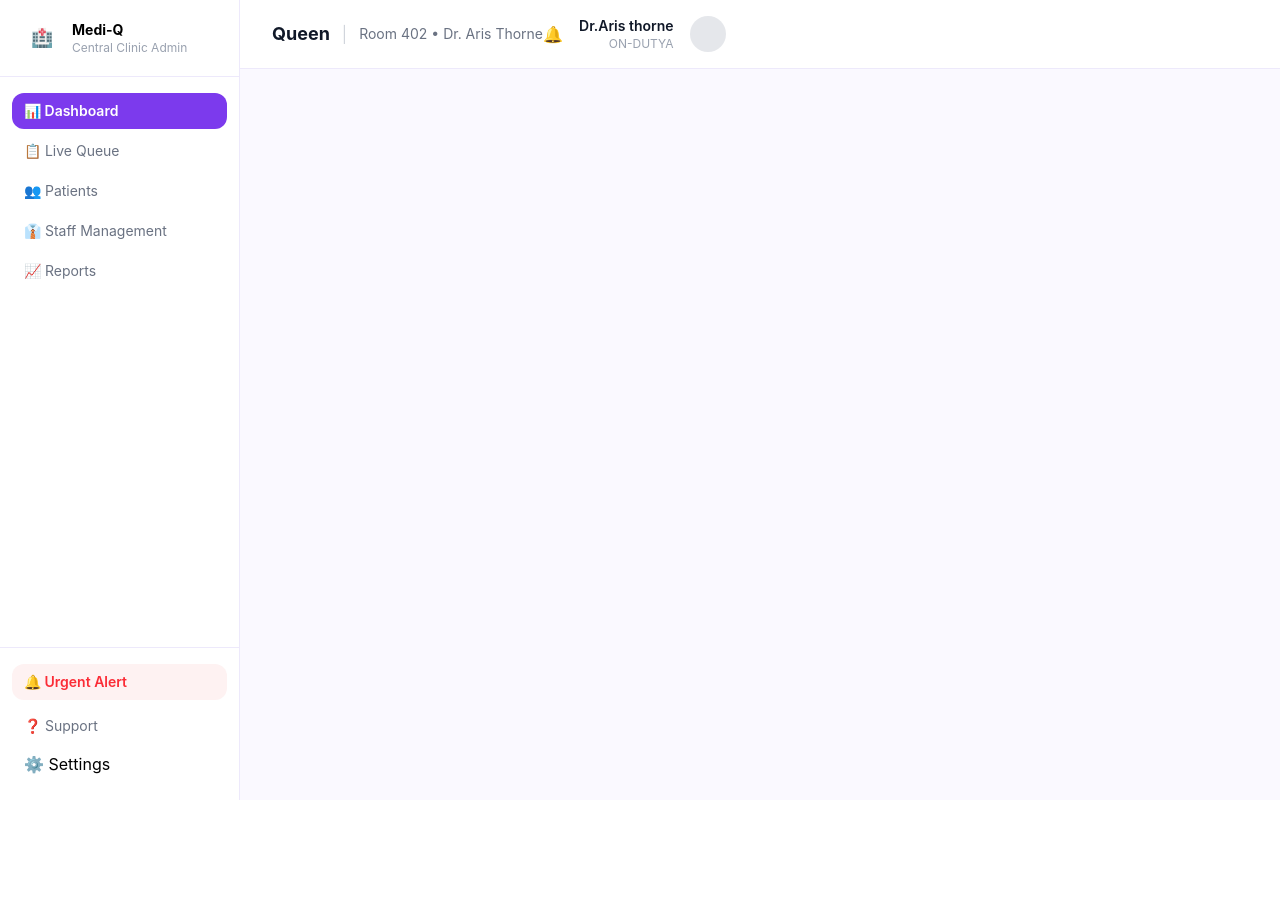
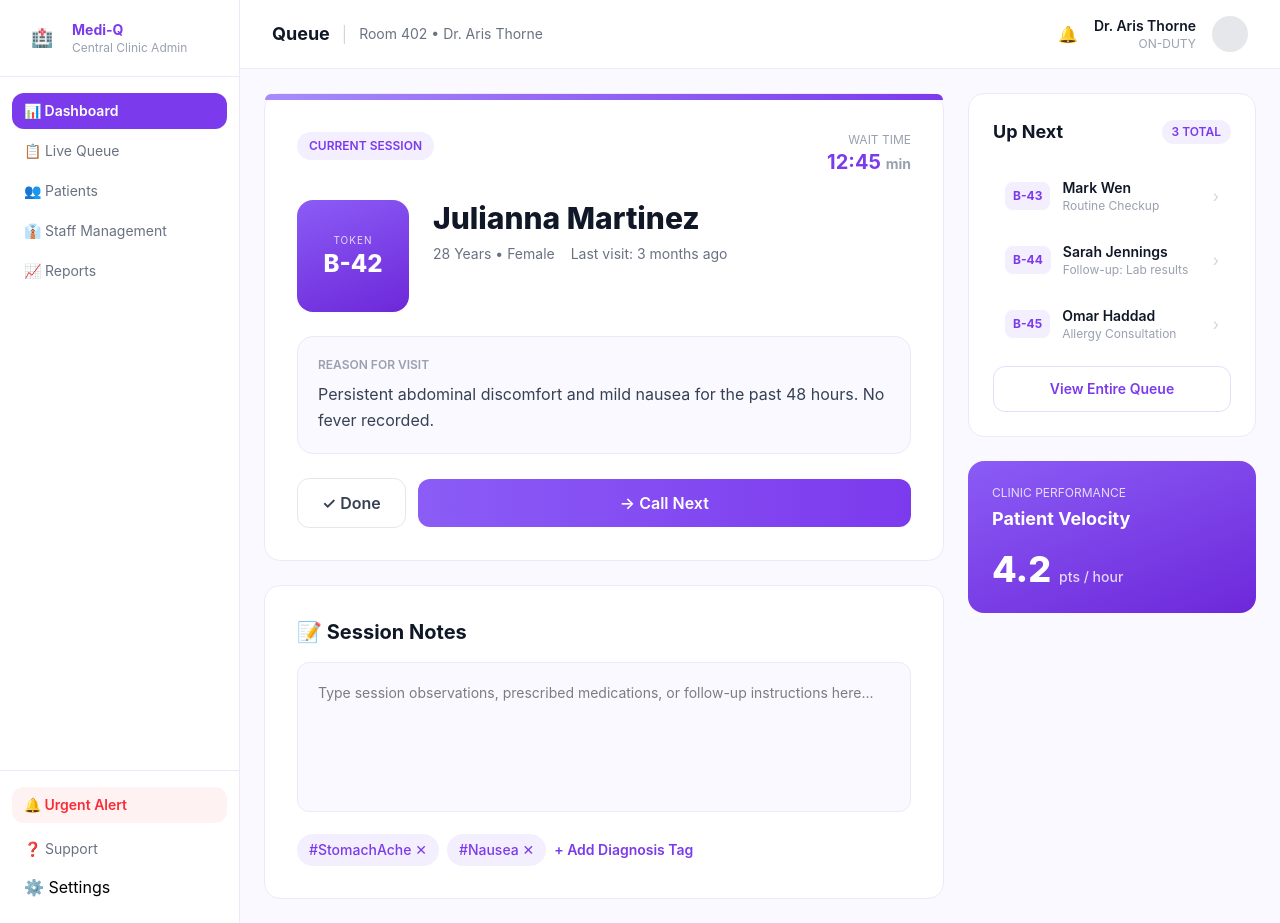
Before and after one commit to tanujkinkar9/Medi-Q, a React (Vite) app in the folder client/: page /doctor in a window 1280 px wide. Before the commit the page ends 800 px from the top, so only its background shows below. Built offline with nearby package versions, Linux system fonts and the light colour scheme.

Commit message:
Doctor dashboard

```diff
--- a/client/src/pages/staff/Doctor.jsx
+++ b/client/src/pages/staff/Doctor.jsx
@@ -6,14 +6,13 @@ function Doctor() {
          <aside className="w-60 bg-white flex flex-col"
          style={{borderRight:'1px solid #ede9fb'}}>
             {/*Logo*/}
-           <div className="px-6 py-5"style={{borderBottom:'1px solid #ede9fb'}}>
+           <div className="px-6 py-5" style={{borderBottom:'1px solid #ede9fb'}}>
            <div className="flex items-center gap-3">
-            <div className="w-9 h-9 rounded-xl flex items-center justify-center"
-            >
+            <div className="w-9 h-9 rounded-xl flex items-center justify-center">
                 <span className="text-white text-lg">🏥</span>
             </div>
            <div>
-           <p className="font-bold text-sm" style={{color:'7c3aed'}}>Medi-Q</p>
+           <p className="font-bold text-sm" style={{color:'#7c3aed'}}>Medi-Q</p>
            <p className="text-xs text-gray-400">Central Clinic Admin</p>
            </div>
            </div>
@@ -26,12 +25,12 @@ function Doctor() {
                 📊 Dashboard
             </a>
             <a href="#" className="flex items-center gap-3 px-3 py-2 rounded-xl text-sm text-gray-500">
-                            📋 Live Queue
+                📋 Live Queue
             </a>
             <a href="#" className="flex items-center gap-3 px-3 py-2 rounded-xl text-sm text-gray-500">
                 👥 Patients
             </a>
-            <a href="#" className="flex itmes-center gap-3 px-3 py-2 rounded-xl text-sm text-gray-500">
+            <a href="#" className="flex items-center gap-3 px-3 py-2 rounded-xl text-sm text-gray-500">
                  👔 Staff Management
             </a>
             <a href="#" className="flex items-center gap-3 px-3 py-2 rounded-xl text-sm text-gray-500">
@@ -40,7 +39,7 @@ function Doctor() {
            </nav>
 
            {/*Bottom Links*/}
-           <div className="px-3 py-4"style={{borderTop:'1px solid #ede9fb'}}>
+           <div className="px-3 py-4" style={{borderTop:'1px solid #ede9fb'}}>
             <a href="#" className="flex items-center gap-3 px-3 py-2 rounded-xl text-sm font-semibold text-red-500 mb-2"
             style={{background:'#fef2f2'}}>
             🔔 Urgent Alert
@@ -57,18 +56,18 @@ function Doctor() {
         {/*Main Content*/}
         <div className="flex-1 flex flex-col">
             {/*Top Navbar */}
-            <nav className="flex items-center justidy-between px-8 py-4 bg-white"
+            <nav className="flex items-center justify-between px-8 py-4 bg-white"
             style={{borderBottom:'1px solid #ede9fb'}}>
                 <div className="flex items-center gap-3">
-                <span className="text-lg font-bold text-gray-900">Queen</span>
+                <span className="text-lg font-bold text-gray-900">Queue</span>
                 <span className="text-gray-300">|</span>
                 <span className="text-sm text-gray-500">Room 402 • Dr. Aris Thorne</span>
                 </div>
                 <div className="flex items-center gap-4">
                     <span className="text-gray-400">🔔</span>
                     <div className="text-right">
-                        <p className="text-sm font-semibold text-gray-900">Dr.Aris thorne</p>
-                        <p className="text-xs text-gray-400">ON-DUTYA</p>
+                        <p className="text-sm font-semibold text-gray-900">Dr. Aris Thorne</p>
+                        <p className="text-xs text-gray-400">ON-DUTY</p>
                     </div>
                     <div className="w-9 h-9 rounded-full bg-gray-200"></div>
                 </div>
@@ -79,10 +78,119 @@ function Doctor() {
                 {/*Center*/}
                 <div className="flex-1">
                     {/*Current session card*/}
+                    <div className="bg-white rounded-2xl" style={{border:'1px solid #ede9fb'}}>
+                        <div className="h-1.5 w-full rounded-t-2xl" style={{background:'linear-gradient(90deg, #a78bfa, #7c3aed)'}}></div>
+                        <div className="p-8">
+                            <div className="flex items-start justify-between mb-6">
+                                <span className="text-xs font-semibold px-3 py-1.5 rounded-full" style={{background:'#f3effe', color:'#7c3aed'}}>
+                                    CURRENT SESSION
+                                </span>
+                                <div className="text-right">
+                                    <p className="text-xs text-gray-400">WAIT TIME</p>
+                                    <p className="text-xl font-bold" style={{color:'#7c3aed'}}>12:45 <span className="text-sm text-gray-400">min</span></p>
+                                </div>
+                            </div>
+
+                            <div className="flex items-start gap-6 mb-6">
+                                <div className="w-28 h-28 rounded-2xl flex flex-col items-center justify-center text-white"
+                                style={{background:'linear-gradient(160deg, #8b5cf6, #6d28d9)'}}>
+                                    <span className="text-[10px] tracking-widest opacity-80">TOKEN</span>
+                                    <span className="text-2xl font-extrabold">B-42</span>
+                                </div>
+                                <div>
+                                    <h2 className="text-3xl font-extrabold text-gray-900 mb-2">Julianna Martinez</h2>
+                                    <div className="flex items-center gap-4 text-sm text-gray-500">
+                                        <span>28 Years • Female</span>
+                                        <span>Last visit: 3 months ago</span>
+                                    </div>
+                                </div>
+                            </div>
+
+                            <div className="rounded-2xl p-5 mb-6" style={{background:'#faf9ff', border:'1px solid #ede9fb'}}>
+                                <p className="text-xs font-semibold text-gray-400 mb-2">REASON FOR VISIT</p>
+                                <p className="text-gray-700 leading-relaxed">
+                                    Persistent abdominal discomfort and mild nausea for the past 48 hours. No fever recorded.
+                                </p>
+                            </div>
+
+                            <div className="flex items-center gap-3">
+                                <button className="px-6 py-3 rounded-xl border border-gray-200 font-semibold text-gray-700">
+                                    ✓ Done
+                                </button>
+                                <button className="flex-1 px-6 py-3 rounded-xl font-semibold text-white"
+                                style={{background:'linear-gradient(90deg, #8b5cf6, #7c3aed)'}}>
+                                    → Call Next
+                                </button>
+                            </div>
+                        </div>
+                    </div>
+
+                    {/*Session Notes*/}
+                    <div className="bg-white rounded-2xl p-8 mt-6" style={{border:'1px solid #ede9fb'}}>
+                        <h3 className="text-xl font-bold text-gray-900 mb-4">📝 Session Notes</h3>
+                        <textarea
+                            placeholder="Type session observations, prescribed medications, or follow-up instructions here..."
+                            className="w-full p-5 rounded-xl text-sm outline-none resize-none"
+                            style={{background:'#faf9ff', border:'1px solid #ede9fb', minHeight:'150px'}}
+                        ></textarea>
+                        <div className="flex items-center gap-2 flex-wrap mt-4">
+                            <span className="text-sm font-medium px-3 py-1.5 rounded-full" style={{background:'#f3effe', color:'#7c3aed'}}>#StomachAche ✕</span>
+                            <span className="text-sm font-medium px-3 py-1.5 rounded-full" style={{background:'#f3effe', color:'#7c3aed'}}>#Nausea ✕</span>
+                            <button className="text-sm font-semibold" style={{color:'#7c3aed'}}>+ Add Diagnosis Tag</button>
+                        </div>
+                    </div>
                 </div>
+
                 {/*Right Panel*/}
                 <div className="w-72">
+
                     {/*Up Next aageya Yahaan*/}
+                    <div className="bg-white rounded-2xl p-6" style={{border:'1px solid #ede9fb'}}>
+                        <div className="flex items-center justify-between mb-5">
+                            <h3 className="text-lg font-bold text-gray-900">Up Next</h3>
+                            <span className="text-xs font-semibold px-2.5 py-1 rounded-full" style={{background:'#f3effe', color:'#7c3aed'}}>3 TOTAL</span>
+                        </div>
+
+                        <a href="#" className="flex items-center gap-3 p-3 rounded-xl mb-1">
+                            <span className="text-xs font-bold px-2 py-1.5 rounded-lg" style={{background:'#f3effe', color:'#7c3aed'}}>B-43</span>
+                            <div className="flex-1">
+                                <p className="text-sm font-semibold text-gray-900">Mark Wen</p>
+                                <p className="text-xs text-gray-400">Routine Checkup</p>
+                            </div>
+                            <span className="text-gray-300">›</span>
+                        </a>
+
+                        <a href="#" className="flex items-center gap-3 p-3 rounded-xl mb-1">
+                            <span className="text-xs font-bold px-2 py-1.5 rounded-lg" style={{background:'#f3effe', color:'#7c3aed'}}>B-44</span>
+                            <div className="flex-1">
+                                <p className="text-sm font-semibold text-gray-900">Sarah Jennings</p>
+                                <p className="text-xs text-gray-400">Follow-up: Lab results</p>
+                            </div>
+                            <span className="text-gray-300">›</span>
+                        </a>
+
+                        <a href="#" className="flex items-center gap-3 p-3 rounded-xl mb-3">
+                            <span className="text-xs font-bold px-2 py-1.5 rounded-lg" style={{background:'#f3effe', color:'#7c3aed'}}>B-45</span>
+                            <div className="flex-1">
+                                <p className="text-sm font-semibold text-gray-900">Omar Haddad</p>
+                                <p className="text-xs text-gray-400">Allergy Consultation</p>
+                            </div>
+                            <span className="text-gray-300">›</span>
+                        </a>
+
+                        <button className="w-full text-sm font-semibold py-3 rounded-xl"
+                        style={{border:'1px solid #e4defb', color:'#7c3aed'}}>
+                            View Entire Queue
+                        </button>
+                    </div>
+
+                    {/*Clinic Performance*/}
+                    <div className="rounded-2xl p-6 text-white mt-6"
+                    style={{background:'linear-gradient(160deg, #8b5cf6, #6d28d9)'}}>
+                        <p className="text-xs opacity-80 mb-1">CLINIC PERFORMANCE</p>
+                        <p className="text-lg font-bold mb-4">Patient Velocity</p>
+                        <p className="text-4xl font-extrabold">4.2 <span className="text-sm font-medium opacity-80">pts / hour</span></p>
+                    </div>
                 </div>
 
             </div>
```
